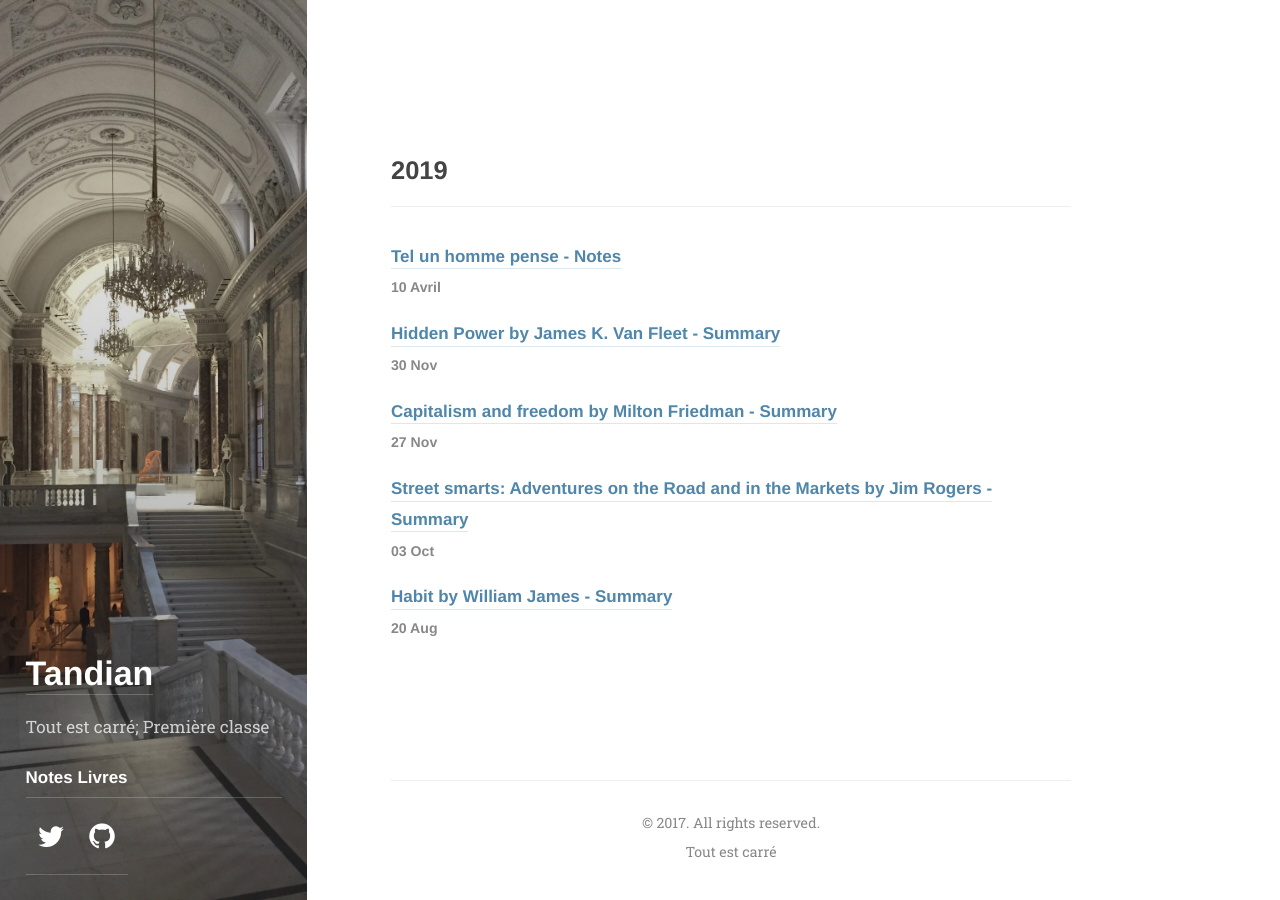
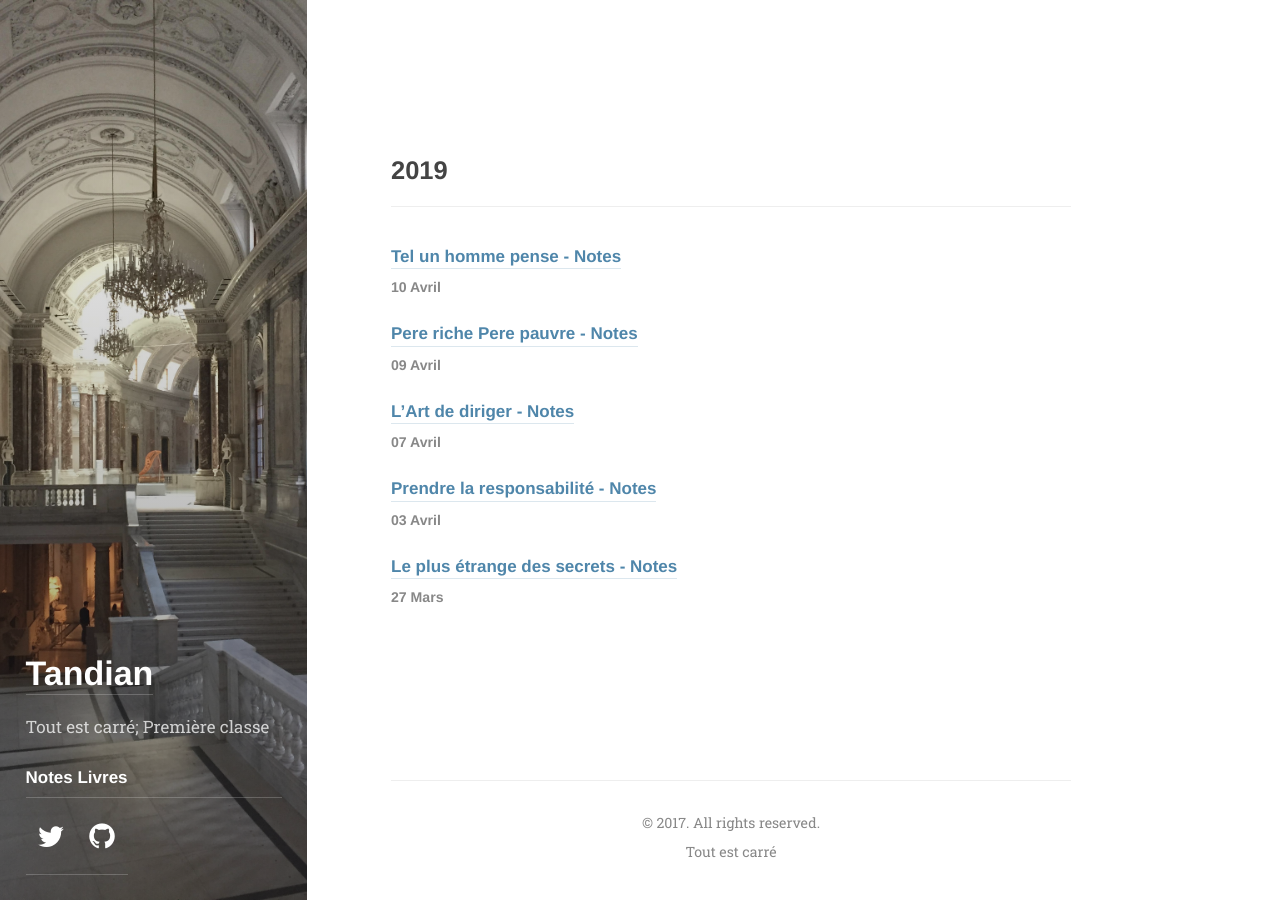
Before and after one commit to abdoulaye-tnd/tandian, a Jekyll site: the page built from index.html, in a window 1280 px wide. Built offline with Jekyll 4.4.1, drawn with Linux system fonts in a browser that asks for light colours; some web fonts are replaced; the list of posts is cut into pages by our own code.

Commit message:
Update index.html

```diff
--- a/index.html
+++ b/index.html
@@ -10,23 +10,23 @@ title: About
         <time class="heading faded fine" datetime="2019-12-24T17:00:00+00:00">10 Avril</time>
     </li>
     <li>
-        <a href="/hidden-power-fleet-summary/" class="h4 flip-title"> <span>Hidden Power by James K. Van Fleet - Summary</span> </a>
+        <a href="/books/Pereriche/" class="h4 flip-title"> <span>Pere riche Pere pauvre - Notes</span> </a>
         <br>
-        <time class="heading faded fine" datetime="2019-11-30T08:00:00+00:00">30 Nov</time>
+        <time class="heading faded fine" datetime="2019-11-30T08:00:00+00:00">09 Avril</time>
     </li>
     <li>
-        <a href="/capitalism-and-freedom-summary/" class="h4 flip-title"> <span>Capitalism and freedom by Milton Friedman - Summary</span> </a>
+        <a href="/books/artdediriger/" class="h4 flip-title"> <span>L’Art de diriger - Notes</span> </a>
         <br>
-        <time class="heading faded fine" datetime="2019-11-27T08:00:00+00:00">27 Nov</time>
+        <time class="heading faded fine" datetime="2019-11-27T08:00:00+00:00">07 Avril</time>
     </li>
     <li>
-        <a href="/street-smarts/" class="h4 flip-title"> <span>Street smarts: Adventures on the Road and in the Markets by Jim Rogers - Summary</span> </a>
+        <a href="/books/laresponsabilite/" class="h4 flip-title"> <span>Prendre la responsabilité - Notes</span> </a>
         <br>
-        <time class="heading faded fine" datetime="2019-10-03T08:00:00+00:00">03 Oct</time>
+        <time class="heading faded fine" datetime="2019-10-03T08:00:00+00:00">03 Avril</time>
     </li>
     <li>
-        <a href="/habit-william-james/" class="h4 flip-title"> <span>Habit by William James - Summary</span> </a>
+        <a href="/books/lpeds/" class="h4 flip-title"> <span>Le plus étrange des secrets - Notes</span> </a>
         <br>
-        <time class="heading faded fine" datetime="2019-08-20T05:00:00+00:00">20 Aug</time>
+        <time class="heading faded fine" datetime="2019-08-20T05:00:00+00:00">27 Mars</time>
     </li>
 </ul>
```
